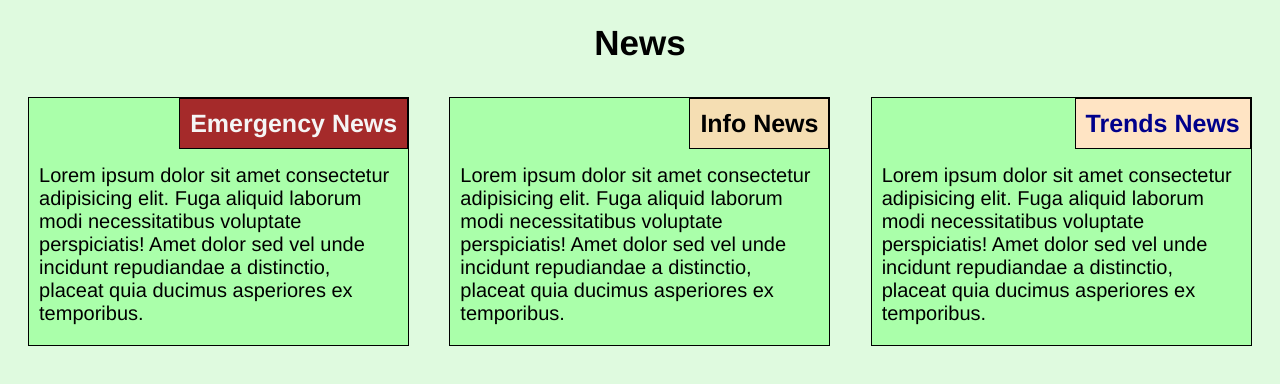
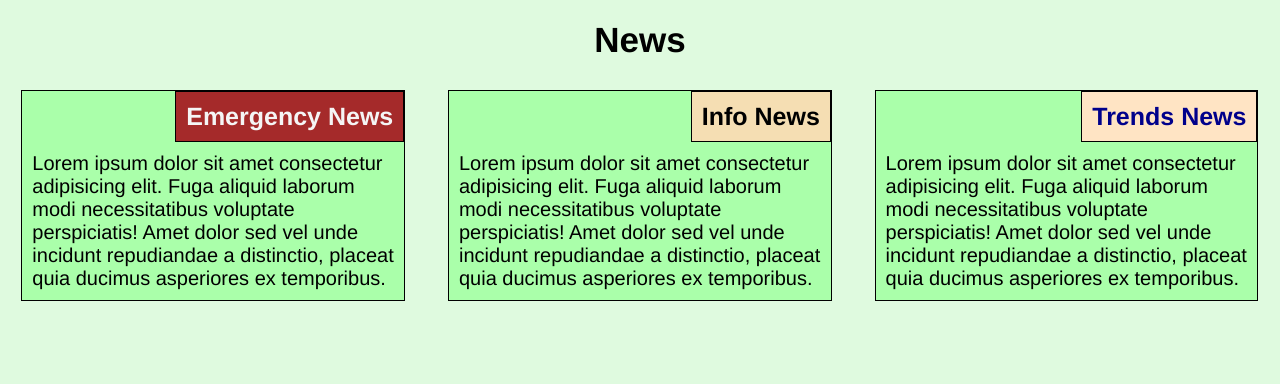
Before and after one commit to Fugasss/web-technolohy-course-2-task, a plain HTML site: page assignment-2/index.html in a window 1280 px wide. Drawn offline with Linux system fonts and the light colour scheme.

Commit message:
task directory changed

```diff
--- a/css/index.css
+++ b/assignment-2/css/index.css
@@ -1,12 +1,14 @@
 #title{
     text-align: center;
     font-size: 1.75em;
+
+    margin: 20px 0;
 }
 
 .news-title{
     color: whitesmoke;
     margin: 0px;
-    margin-bottom: 15px;
+    margin-bottom: 5px;
     padding: 10px;
     font-size: 1.25em;
 }
@@ -16,7 +18,8 @@
 }
 
 .news-block > p {
-    padding: 0 10px;
+    padding: 5px 10px;
+    margin: 5px 0;
 }
 
 
--- a/css/main.css
+++ b/assignment-2/css/main.css
@@ -5,6 +5,11 @@
 
     --col-content-width: 90%;
 
+}
+
+*{
+    box-sizing: border-box;
+    margin: 0;
 }
 
 html{
```
Also changed, not shown: assignment-2/index.html (renamed from index.html).
